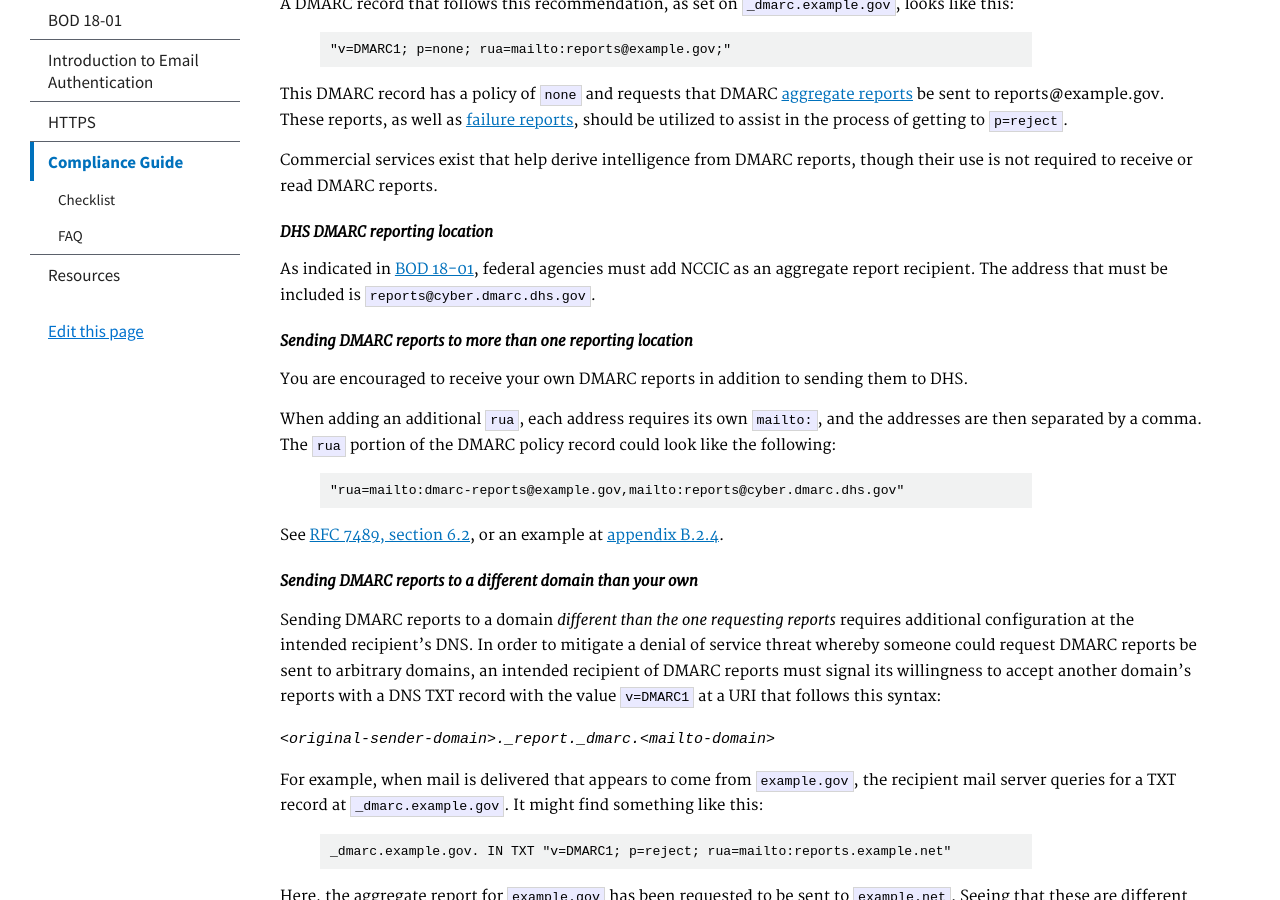
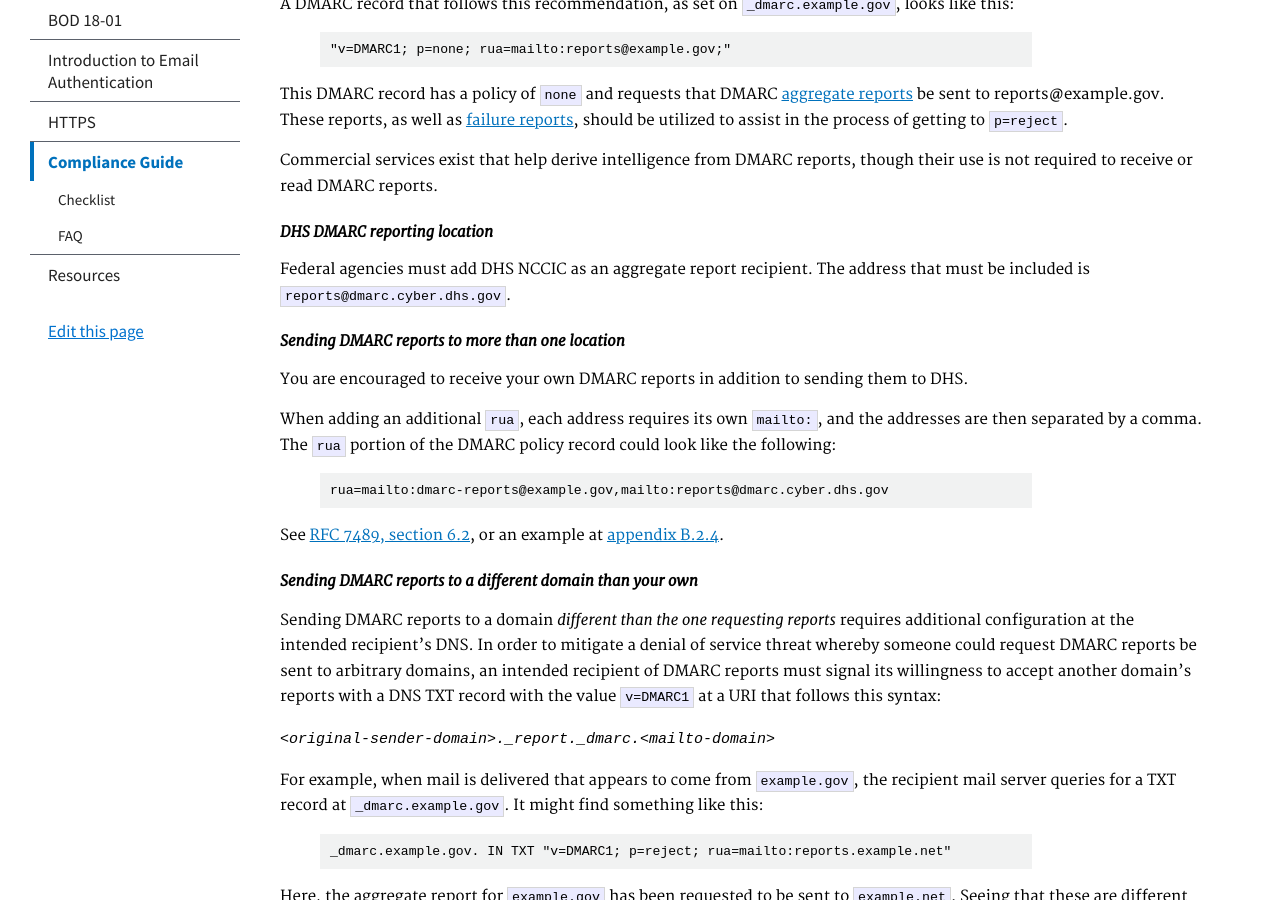
Before and after one commit to cisagov/cyber.dhs.gov, a Jekyll site: the page built from pages/guide.md, in a window 1280 px wide and 900 px high, scrolled down 3882 px. Built offline with Jekyll 4.4.1, drawn with Linux system fonts in a browser that asks for light colours; some of the changed text lies outside the part shown.

Commit message:
adding the right address this time, small errors fix

````diff
--- a/pages/guide.md
+++ b/pages/guide.md
@@ -24,7 +24,7 @@ This page provides implementation guidance for [Binding Operational Directive 18
   * Identify agency second-level domains that can be HSTS preloaded, and provide a list to DHS at <FNR.BOD@hq.dhs.gov>.
   * Disable SSLv2 and SSLv3 on web and mail servers.
   * Disable 3DES and RC4 ciphers on web and mail servers.
-* Within **15 days of the establishment of a centralized NCCIC [reporting location](#dhs-dmarc-reporting-location)**, add DHS as a recipient of DMARC aggregate reports (`reports@cyber.dmarc.dhs.gov`).
+* Within **15 days of the establishment of a centralized NCCIC [reporting location](#dhs-dmarc-reporting-location)**, add DHS as a recipient of DMARC aggregate reports (`reports@dmarc.cyber.dhs.gov`).
 * Within **one year** *(October 16, 2018)* of BOD issuance, set a DMARC policy of "reject" for all second-level domains and mail-sending hosts.
 
 ### Frequently Asked Questions
@@ -121,15 +121,15 @@ This DMARC record has a policy of `none` and requests that DMARC [aggregate repo
 Commercial services exist that help derive intelligence from DMARC reports, though their use is not required to receive or read DMARC reports.
 
 ##### *DHS DMARC reporting location*
-As indicated in [BOD 18-01](/), federal agencies must add NCCIC as an aggregate report recipient. The address that must be included is `reports@cyber.dmarc.dhs.gov`.
+Federal agencies must add DHS NCCIC as an aggregate report recipient. The address that must be included is `reports@dmarc.cyber.dhs.gov`.
 
-##### *Sending DMARC reports to more than one reporting location*
+##### *Sending DMARC reports to more than one location*
 You are encouraged to receive your own DMARC reports in addition to sending them to DHS.
 
 When adding an additional `rua`, each address requires its own `mailto:`, and the addresses are then separated by a comma. The `rua` portion of the DMARC policy record could look like the following:
 
 >```
-"rua=mailto:dmarc-reports@example.gov,mailto:reports@cyber.dmarc.dhs.gov"
+rua=mailto:dmarc-reports@example.gov,mailto:reports@dmarc.cyber.dhs.gov
 ```
 
 See [RFC 7489, section 6.2](https://tools.ietf.org/html/rfc7489#section-6.2), or an example at [appendix B.2.4](https://tools.ietf.org/html/rfc7489#appendix-B.2.4).
````
